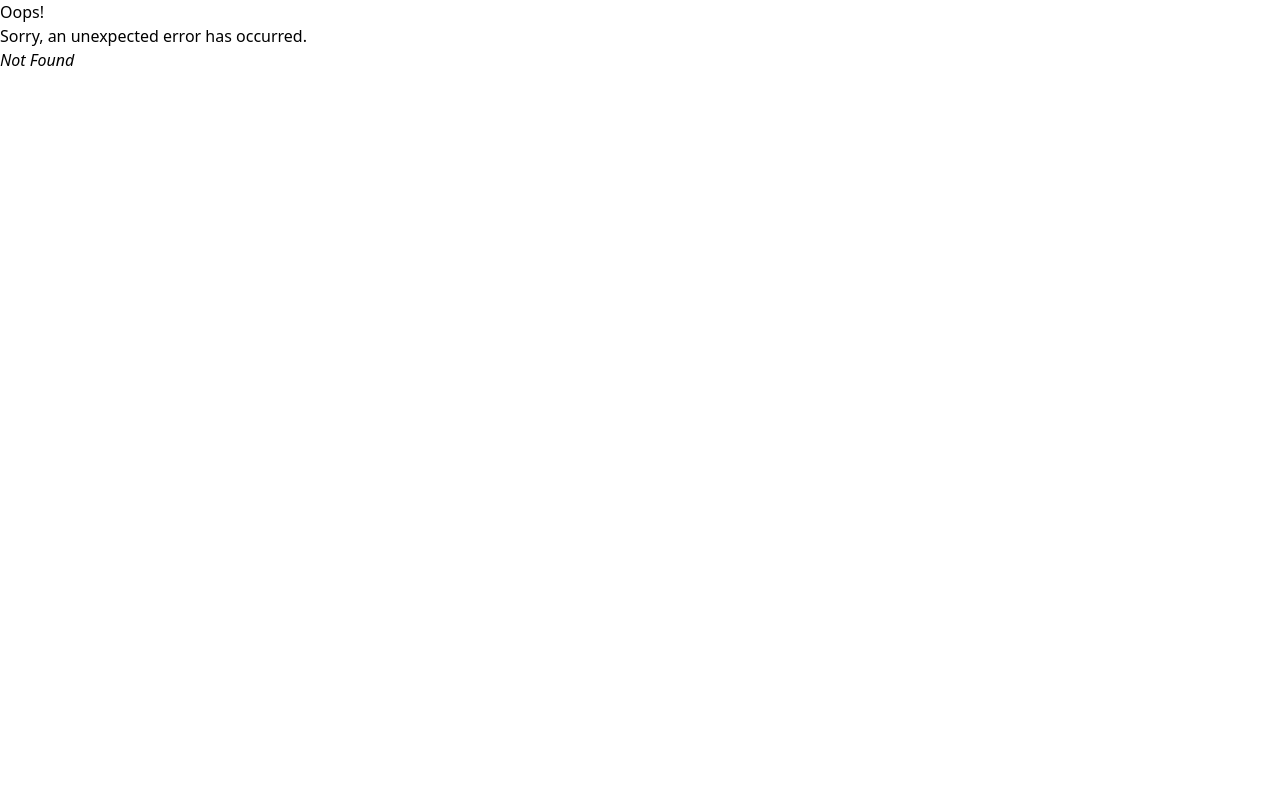
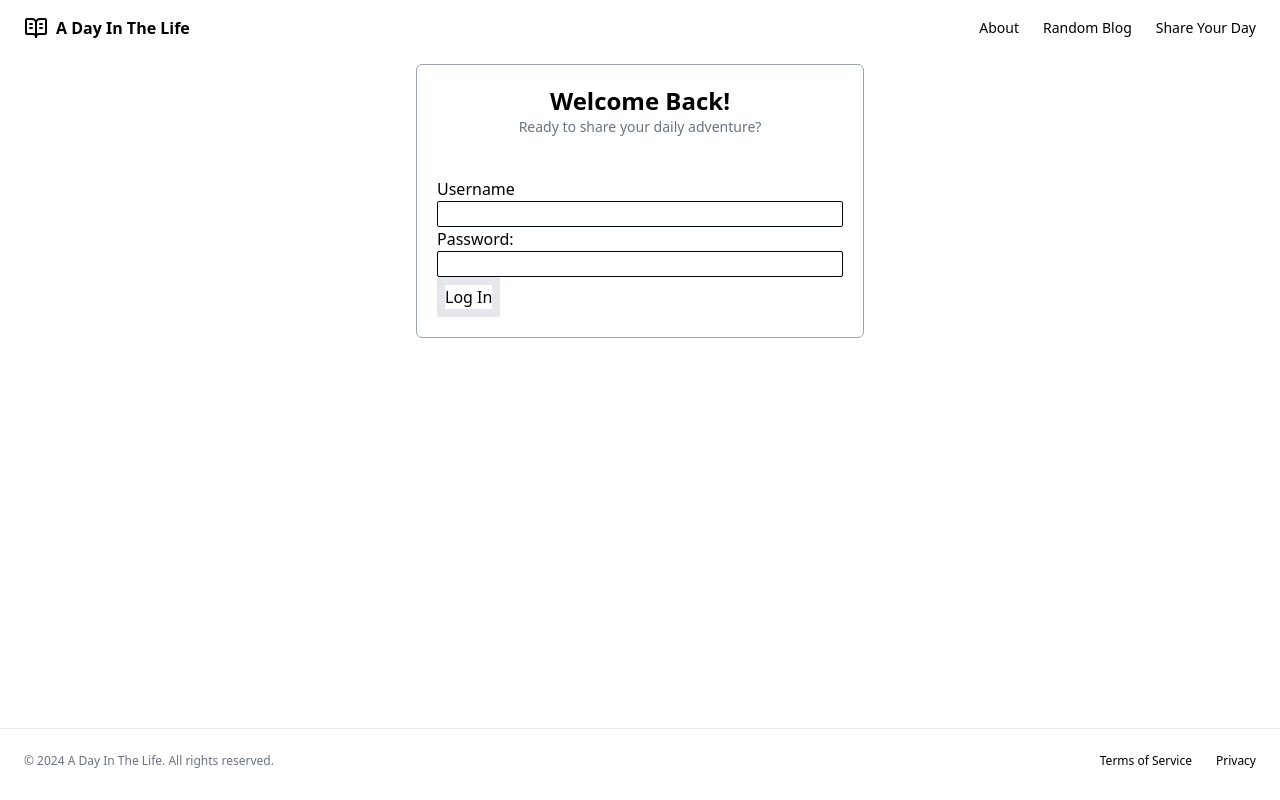
Before and after one commit to simon8800/dayinthelife, a React (Vite) app: page /login in a window 1280 px wide. Before the commit this address had no page. Built offline with nearby package versions, Linux system fonts and the light colour scheme.

Commit message:
Removed headlessui and heroicons
Created LoginPage skeleton

```diff
--- a/package.json
+++ b/package.json
@@ -10,8 +10,6 @@
     "preview": "vite preview"
   },
   "dependencies": {
-    "@headlessui/react": "^2.1.8",
-    "@heroicons/react": "^2.1.5",
     "lucide-react": "^0.446.0",
     "react": "^18.3.1",
     "react-dom": "^18.3.1",
--- /dev/null
+++ b/src/components/inputs/Forms.jsx
@@ -0,0 +1,13 @@
+function Label ({className, children, htmlFor}) {
+  return (
+    <label className={`${className}`} htmlFor={htmlFor}>{children}</label>
+  )
+}
+
+function Input ({className = "", type, id = "", name = "", value = "", placeholder = ""}) {
+  return (
+    <input className={`${className}`} id={id} name={name} type={type} value={value} placeholder={placeholder}/>
+  )
+}
+
+export { Label, Input };
--- /dev/null
+++ b/src/components/pages/LoginPage.jsx
@@ -0,0 +1,58 @@
+import Header from "../partials/Header";
+import Footer from "../partials/Footer";
+import {
+  Card,
+  CardHeader,
+  CardTitle,
+  CardDescription,
+  CardContent,
+} from "../surfaces/Card";
+import { Label, Input } from "@headlessui/react";
+
+export default function LoginPage() {
+  return (
+    <>
+      <Header />
+      <main className="min-h-fillSpace px-2 py-2">
+        <div className="mx-auto flex justify-center items-center max-w-2xl sm:max-w-xl md:max-w-md">
+          <Card className="w-full">
+            <CardHeader>
+              <CardTitle className="text-center">Welcome Back!</CardTitle>
+              <CardDescription className="text-center">Ready to share your daily adventure?</CardDescription>
+            </CardHeader>
+            <CardContent>
+              <form action="">
+                <div className="flex flex-col">
+                  <label htmlFor="username">Username</label>
+                  <input
+                    className="border rounded-sm border-gray-950"
+                    name="username"
+                    id="username"
+                    type="text"
+                  />
+                </div>
+                <div className="flex flex-col">
+                  <label htmlFor="password">Password: </label>
+                  <input
+                    className="border rounded-sm border-gray-950"
+                    name="password"
+                    id="password"
+                    type="text"
+                  />
+                </div>
+                <div>
+                  <input
+                    className="border-8 rounded-sm"
+                    type="submit"
+                    value="Log In"
+                  />
+                </div>
+              </form>
+            </CardContent>
+          </Card>
+        </div>
+      </main>
+      <Footer />
+    </>
+  );
+}
--- a/src/components/surfaces/Card.jsx
+++ b/src/components/surfaces/Card.jsx
@@ -1,32 +1,43 @@
 import { ChevronRight, UserRound } from "lucide-react";
 
-const Card = ({children}) => {
+const Card = ({className, children}) => {
   return(
-    <div className="card bg-white flex flex-col border border-gray-400 rounded-md max-w-2xl p-5 gap-10">
+    <div className={`${className} bg-white flex flex-col border border-gray-400 rounded-md max-w-2xl p-5 gap-10`}>
       {children}
     </div>
   )
 }
 
-const CardHeader = ({title, description}) => {
+const CardHeader = ({className, children}) => {
   return (
-   <div>
-    <h1 className="text-2xl font-semibold">
-      {title}
-    </h1>
-    <p className="text-sm text-gray-500">
-      {description}
-    </p>
+   <div className={`${className}`}>
+    {children}
    </div>
   )
 }
 
-const CardContent = ({children}) => {
+const CardTitle = ({className, children}) => {
   return (
-  <div className="cardContent flex flex-col gap-3">
+    <h1 className={`${className} text-2xl font-semibold`}>
+      {children}
+    </h1>
+  )
+}
+
+const CardDescription = ({className, children}) => {
+  return (
+    <p className={`${className} text-sm text-gray-500`}>
+      {children}
+    </p>
+  )
+}
+
+const CardContent = ({className, children}) => {
+  return (
+  <div className={`${className} cardContent flex flex-col gap-3`}>
     {children}
   </div>
 )}
 
 
-export {Card, CardHeader, CardContent};
+export {Card, CardHeader, CardDescription, CardContent, CardTitle};
--- a/src/routes.jsx
+++ b/src/routes.jsx
@@ -2,6 +2,7 @@ import App from "./App";
 import LandingPage from "./components/pages/LandingPage";
 import AuthorPage from "./components/pages/AuthorPage"
 import ProfilePage from "./components/pages/ProfilePage"
+import LoginPage from "./components/pages/LoginPage"
 import BlogPage from "./components/pages/BlogPage"
 import ErrorPage from "./components/pages/ErrorPage";
 
@@ -13,6 +14,11 @@ const routes = [
     path: "/",
     element: <LandingPage />,
     errorElement: <ErrorPage />,
+  },
+  {
+    path: "/login",
+    element: <LoginPage />,
+    errorElement: <ErrorPage />
   },
   {
     path: "/profile",
--- a/tailwind.config.js
+++ b/tailwind.config.js
@@ -2,7 +2,11 @@
 export default {
   content: ["./src/**/*.{js,jsx,ts,tsx}"],
   theme: {
-    extend: {},
+    extend: {
+      minHeight: {
+        fillSpace: "calc(100vh - 8rem)",
+      },
+    },
   },
   plugins: [],
 };
```
Also changed, not shown: src/components/partials/Footer.jsx (line endings or trailing spaces), 1 other file (tests, documents, lock files or other folders).
